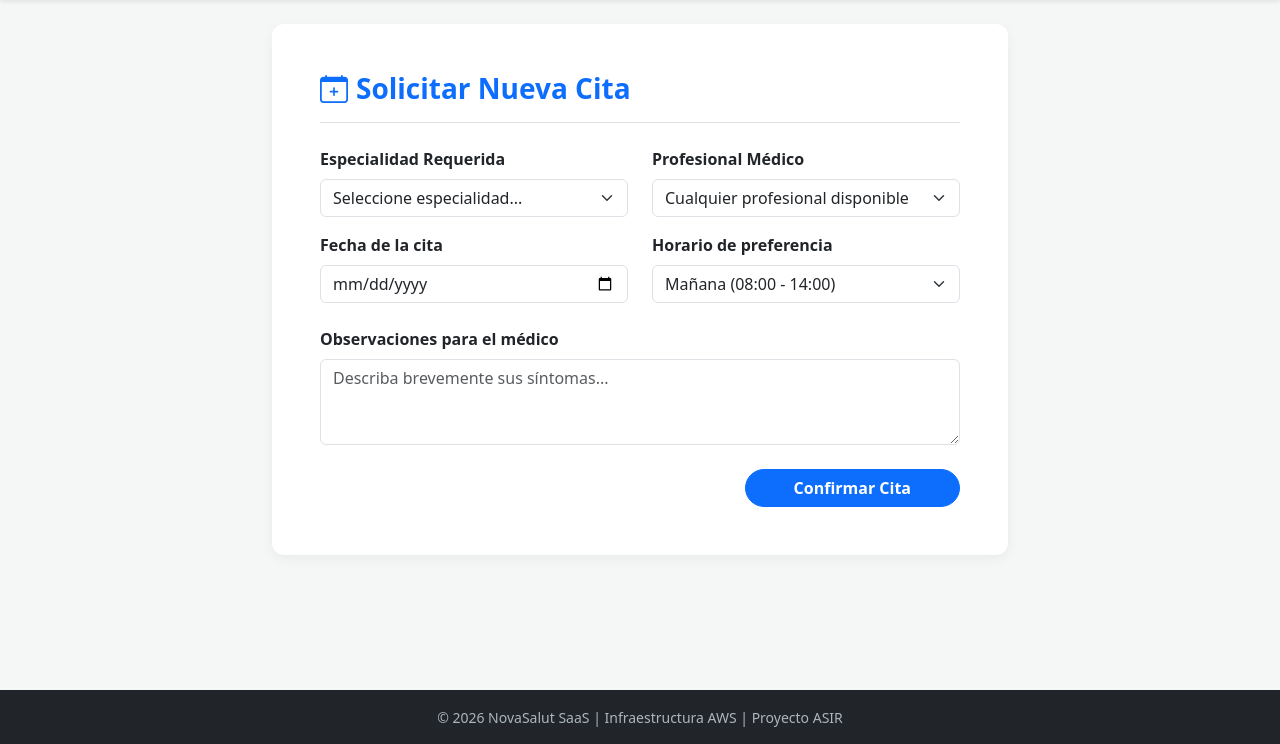
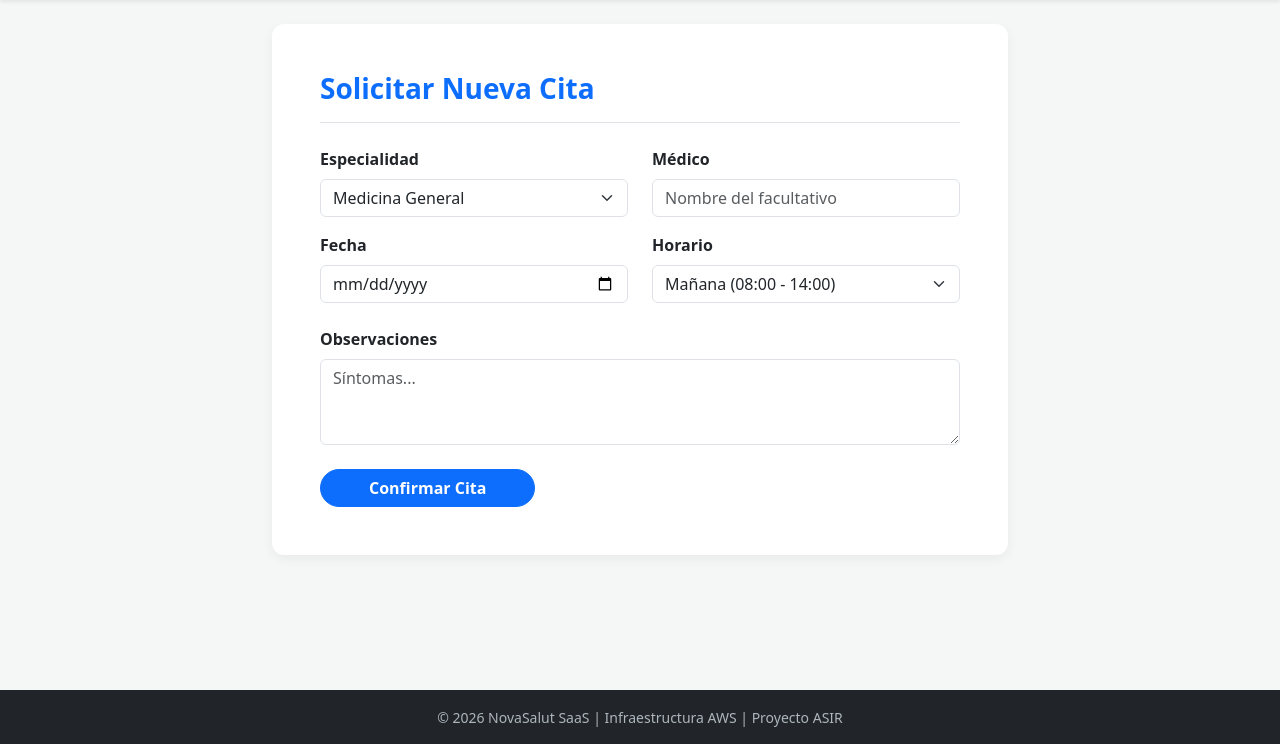
Before and after one commit to jtejero5/Triplejota, a Flask app: page /citas in a window 1280 px wide. Shown: the part 56-800 px from the top of the page. Run offline with Flask 3, Linux system fonts and the light colour scheme; the visitor is signed in with stand-in values (Sample User, id 1).

Commit message:
Update citas.html

```diff
--- a/templates/citas.html
+++ b/templates/citas.html
@@ -3,53 +3,40 @@
 <div class="row justify-content-center">
     <div class="col-md-8">
         <div class="card p-5">
-            <h3 class="fw-bold text-primary border-bottom pb-3 mb-4">
-                <i class="bi bi-calendar-plus me-2"></i>Solicitar Nueva Cita
-            </h3>
-
+            <h3 class="fw-bold text-primary mb-4 border-bottom pb-3">Solicitar Nueva Cita</h3>
             <form action="/citas" method="POST">
                 <div class="row mb-3">
                     <div class="col-md-6">
-                        <label class="form-label fw-semibold">Especialidad Requerida</label>
+                        <label class="form-label fw-semibold">Especialidad</label>
                         <select class="form-select" name="especialidad" required>
-                            <option value="" selected disabled>Seleccione especialidad...</option>
-                            <option value="general">Medicina General</option>
-                            <option value="pediatria">Pediatría</option>
-                            <option value="traumatologia">Traumatología</option>
+                            <option value="Medicina General">Medicina General</option>
+                            <option value="Pediatría">Pediatría</option>
+                            <option value="Traumatología">Traumatología</option>
                         </select>
                     </div>
                     <div class="col-md-6">
-                        <label class="form-label fw-semibold">Profesional Médico</label>
-                        <select class="form-select" name="medico">
-                            <option value="cualquiera" selected>Cualquier profesional disponible</option>
-                            <option value="dr_garcia">Dra. García (Medicina General)</option>
-                            <option value="dr_morte">Dr. Morte (Traumatología)</option>
+                        <label class="form-label fw-semibold">Médico</label>
+                        <input type="text" class="form-control" name="medico" placeholder="Nombre del facultativo" required>
+                    </div>
+                </div>
+                <div class="row mb-4">
+                    <div class="col-md-6">
+                        <label class="form-label fw-semibold">Fecha</label>
+                        <input type="date" class="form-control" name="fecha" required>
+                    </div>
+                    <div class="col-md-6">
+                        <label class="form-label fw-semibold">Horario</label>
+                        <select class="form-select" name="horario" required>
+                            <option value="Mañana">Mañana (08:00 - 14:00)</option>
+                            <option value="Tarde">Tarde (15:00 - 20:00)</option>
                         </select>
                     </div>
                 </div>
-
-                <div class="row mb-4">
-                    <div class="col-md-6">
-                        <label class="form-label fw-semibold">Fecha de la cita</label>
-                        <input type="date" class="form-control" name="fecha" required>
-                    </div>
-                    <div class="col-md-6">
-                        <label class="form-label fw-semibold">Horario de preferencia</label>
-                        <select class="form-select" name="horario">
-                            <option value="manana">Mañana (08:00 - 14:00)</option>
-                            <option value="tarde">Tarde (15:00 - 20:00)</option>
-                        </select>
-                    </div>
+                <div class="mb-4">
+                    <label class="form-label fw-semibold">Observaciones</label>
+                    <textarea class="form-control" name="observaciones" rows="3" placeholder="Síntomas..."></textarea>
                 </div>
-
-                <div class="mb-4">
-                    <label class="form-label fw-semibold">Observaciones para el médico</label>
-                    <textarea class="form-control" name="observaciones" rows="3" placeholder="Describa brevemente sus síntomas..."></textarea>
-                </div>
-
-                <div class="text-end">
-                    <button type="submit" class="btn btn-primary px-5 rounded-pill fw-bold">Confirmar Cita</button>
-                </div>
+                <button type="submit" class="btn btn-primary px-5 rounded-pill fw-bold">Confirmar Cita</button>
             </form>
         </div>
     </div>
```
